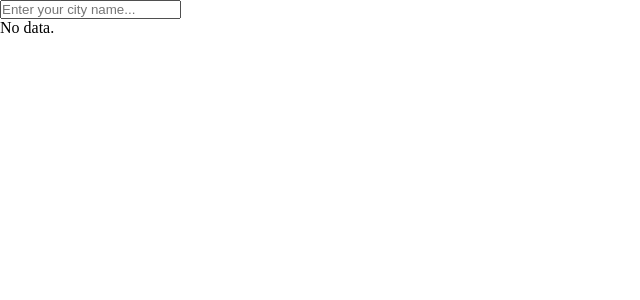
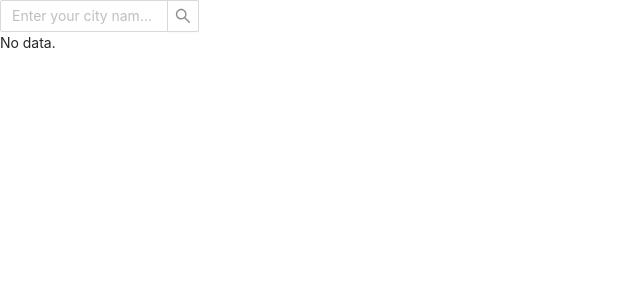
Before and after one commit to festsnusa/weather-app, a Vue app: page / in a window 1280 px wide. Shown: the top 300 px of the page, without its empty margins (0-640 px from the left). Built offline with nearby package versions, Linux system fonts and the light colour scheme.

Commit message:
added ant design

```diff
--- a/package.json
+++ b/package.json
@@ -8,6 +8,7 @@
     "preview": "vite preview"
   },
   "dependencies": {
+    "ant-design-vue": "^3.2.20",
     "pinia": "^2.1.3",
     "pug": "^3.0.2",
     "sass": "^1.63.6",
--- a/src/App.vue
+++ b/src/App.vue
@@ -1,5 +1,6 @@
 <template lang="pug">
-input(type="search" @keyup.enter="search" v-model="city" placeholder="Enter your city name...")
+//- input(type="search" @keyup.enter="search" v-model="city" placeholder="Enter your city name...")
+a-input-search(v-model:value="city" placeholder="Enter your city name..." style="width: 200px" @search="search")
 .forecast(v-if="objectLoaded")
   span {{ new Date().toLocaleString('en-US', options) }}
   span City: {{locationData.name}}
--- a/src/components/ToggleListItem.vue
+++ b/src/components/ToggleListItem.vue
@@ -4,8 +4,6 @@
   span.feels-like Feels like: {{ value.main.feels_like }}
   span.humidity Humidity: {{ value.main.humidity }}
   span.temp Temperature: {{ value.main.temp }}
-  span.temp_min Min Temperature: {{ value.main.temp_min }}
-  span.temp_max Max Temperature: {{ value.main.temp_max }}
   span.visibility {{ value.main.visibility }}
   .status(v-if="value.weather.length")
     span.current-status {{ value.weather[0].description }}
--- a/src/main.js
+++ b/src/main.js
@@ -1,11 +1,15 @@
 import './assets/main.scss';
+import 'ant-design-vue/dist/antd.css';
 
 import { createApp } from 'vue';
 import { createPinia } from 'pinia';
 import App from './App.vue';
 
+import AntDesign from 'ant-design-vue';
+
 const app = createApp(App);
 
 app.use(createPinia());
+app.use(AntDesign);
 
 app.mount('#app');
```
Also changed, not shown: 1 other file (tests, documents, lock files or other folders).
